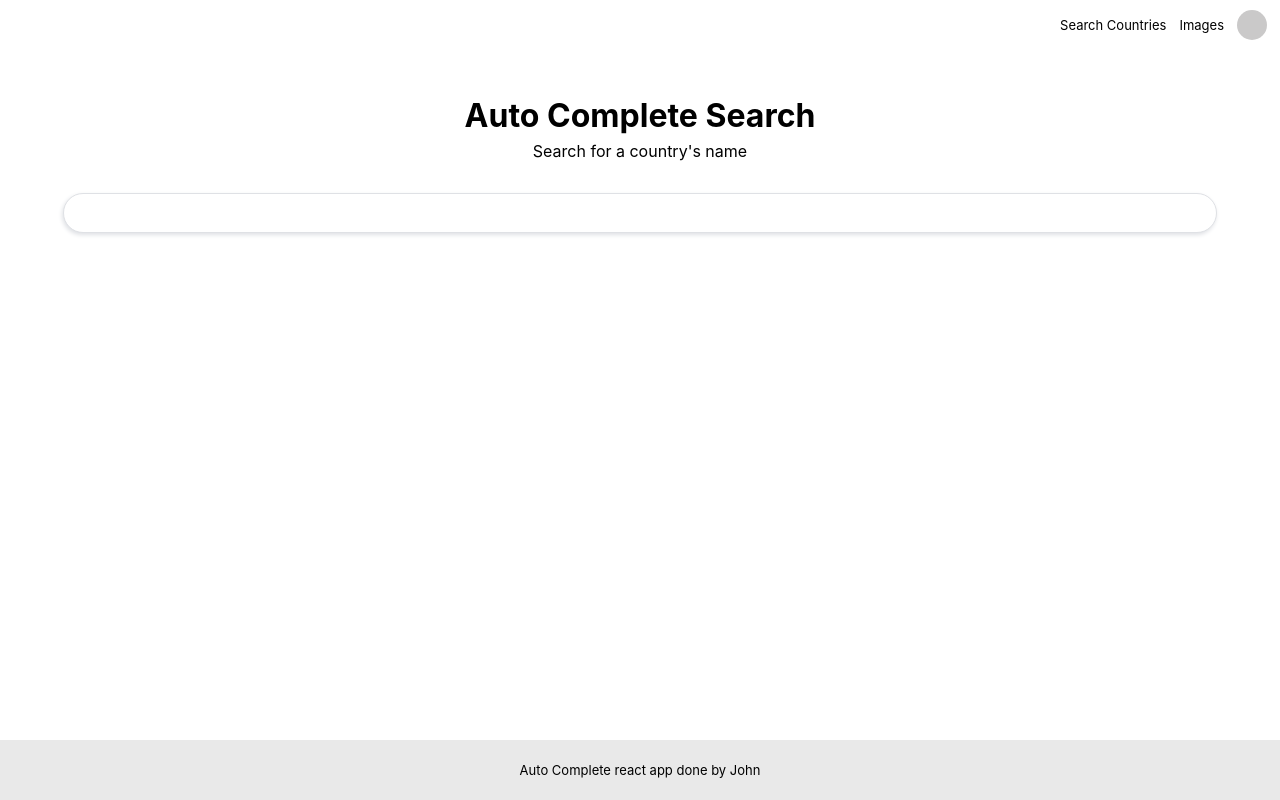
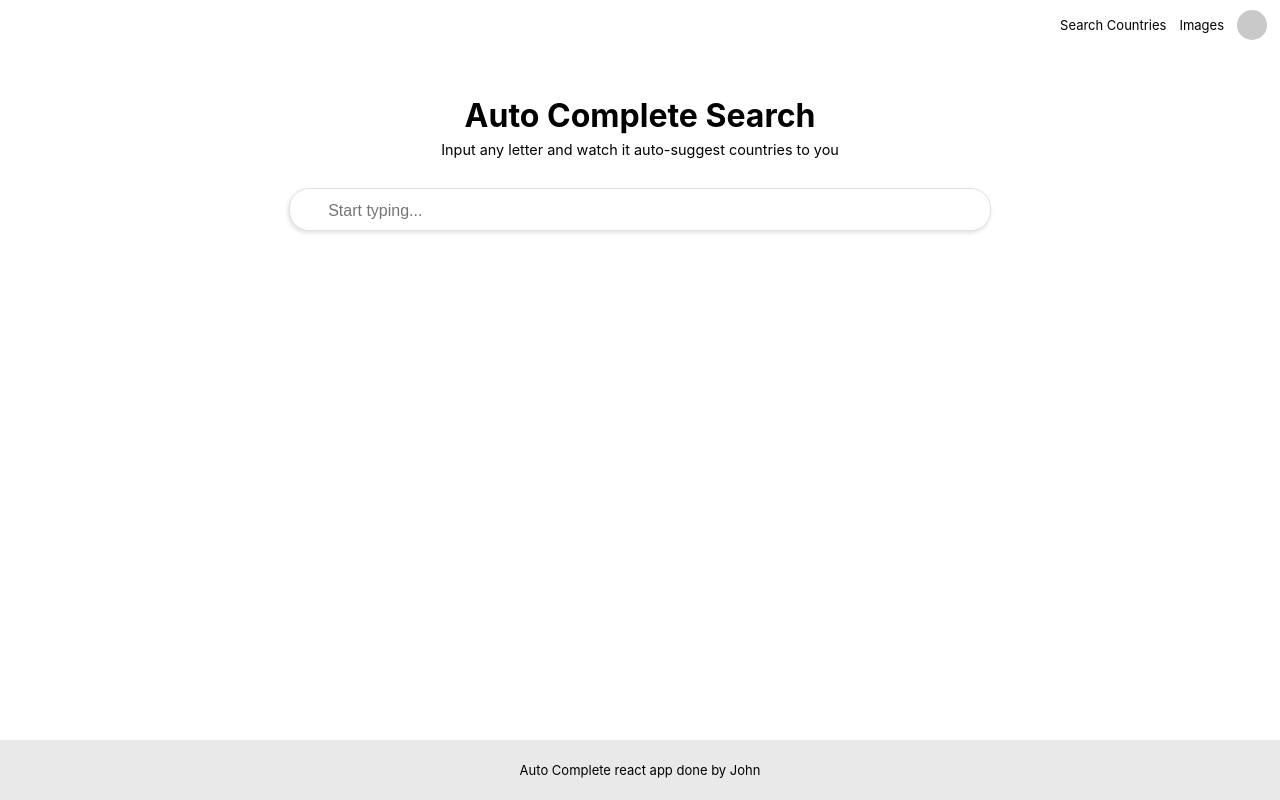
Before and after one commit to obiofiong/AutoCompleteSearch, a React (Create React App) app: page / in a window 1280 px wide. Built offline with nearby package versions, Linux system fonts and the light colour scheme.

Commit message:
initial commit

```diff
--- a/src/Components/AutoComplete.js
+++ b/src/Components/AutoComplete.js
@@ -27,12 +27,11 @@ function AutoComplete() {
 	const suggestionDisplay = suggestions.slice(0,10).map((suggestion, index) => (
 		<li onClick = {() => handleChoice(suggestion)} key={index}>{suggestion}</li>
 	));
-	console.log("suggest", suggestions);
 
 	return (
 		<div className ="autoComplete">
             <div className="autoCompleteInput">
-    			<input type="text" value={query} onChange={handleInputChange} />
+    			<input type="text" value={query} onChange={handleInputChange} placeholder = "Start typing..." />
             </div>
             {(suggestions.length !== 0) && <ul>{suggestionDisplay}</ul>}
 		</div>
--- a/src/Components/Main.js
+++ b/src/Components/Main.js
@@ -6,7 +6,7 @@ function Main() {
 	return (
 		<div className ="main">
 			<h1>Auto Complete Search</h1>
-			<p>Search for a country's name</p>
+			<p>Input any letter and watch it auto-suggest countries to you</p>
 			<AutoComplete />
 		</div>
 	);
--- a/src/Components/autoComplete.css
+++ b/src/Components/autoComplete.css
@@ -6,7 +6,7 @@
 	/* max-width: 736px; */
   /* text-align: center; */
 	width: 100%;
-	height: 34px;
+	height: 38px;
 	font-size: 16px;
 	margin: 0.2em 2.5em 0 0.2em;
 	outline: none;
@@ -24,7 +24,7 @@
 	border-radius: 20px;
 	box-shadow: -1px 2px 4px 0px #dfe1e5;
 	width: 90%;
-	/* max-width: 736px; */
+	max-width: 700px;
 }
 .autoComplete ul {
 	list-style: none;
--- a/src/Components/main.css
+++ b/src/Components/main.css
@@ -12,6 +12,6 @@
     font-size: 2em;
 }
 .main p{
-    font-size: 1em;
+    font-size: 0.9em;
     margin-bottom: 1.5em
 }
```
